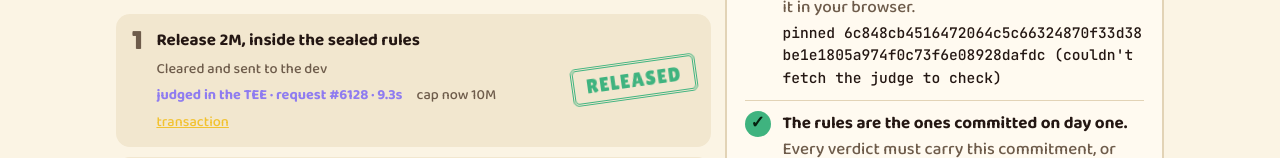
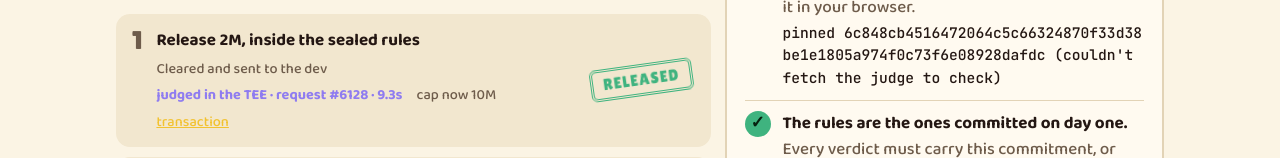
Before and after one commit to BantuBloomNwk/chok-plans-near, a website: page web/index.html in a window 1280 px wide. Shown: the part 748-906 px from the top of the page. Drawn offline with Linux system fonts and the light colour scheme; no server answers.

Commit message:
Demo page: stamps sit inside each step

```diff
--- a/web/index.html
+++ b/web/index.html
@@ -45,7 +45,7 @@
   ol.steps .n { font: 400 1.6rem/1 "Lilita One", sans-serif; color: var(--muted); grid-row: span 2; }
   ol.steps .what { font-weight: 700; }
   ol.steps .meta { font-size: .9rem; color: var(--muted); display: flex; flex-wrap: wrap; gap: 4px 14px; }
-  .stamp { position: absolute; right: 14px; top: 50%; transform: translateY(-50%) rotate(-8deg) scale(1); font: 400 1.25rem/1 "Lilita One", sans-serif; padding: 6px 12px; border: 3px double currentColor; border-radius: 6px; letter-spacing: .06em; }
+  .stamp { position: absolute; right: 18px; top: 50%; transform: translateY(-50%) rotate(-8deg) scale(1); font: 400 1rem/1 "Lilita One", sans-serif; padding: 5px 10px; border: 3px double currentColor; background: var(--sunk); border-radius: 6px; letter-spacing: .06em; }
   .stamp.busted { color: var(--siren); } .stamp.released { color: var(--kept); }
   ol.steps li.on .stamp { animation: slam .42s cubic-bezier(.2,.9,.3,1.4) both; }
   @media (max-width: 560px) { ol.steps li { padding: 54px 16px 14px; } .stamp { top: 14px; right: 14px; transform: rotate(-6deg); } ol.steps li.on .stamp { animation: none; } }
```
Also changed, not shown: 1 other file.
